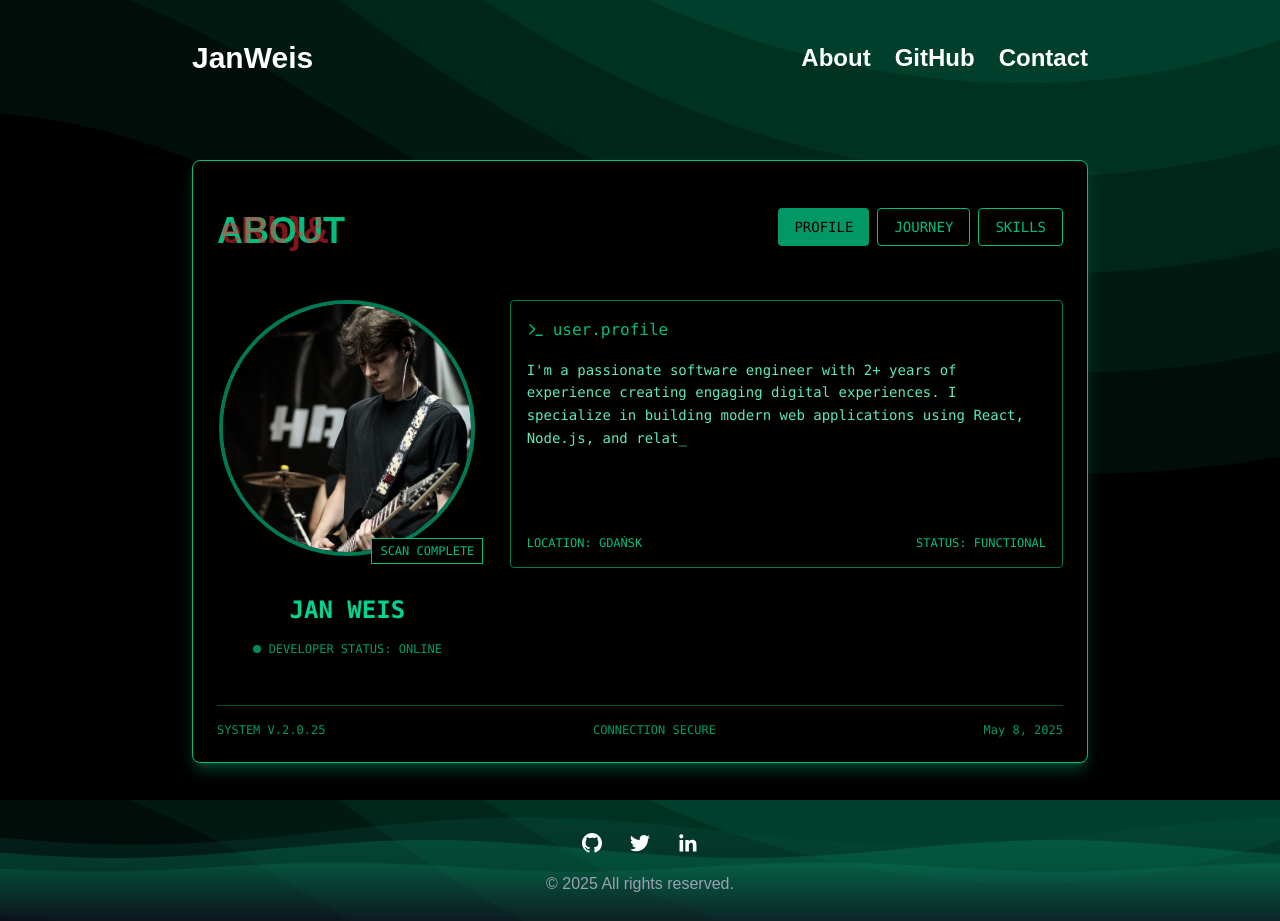
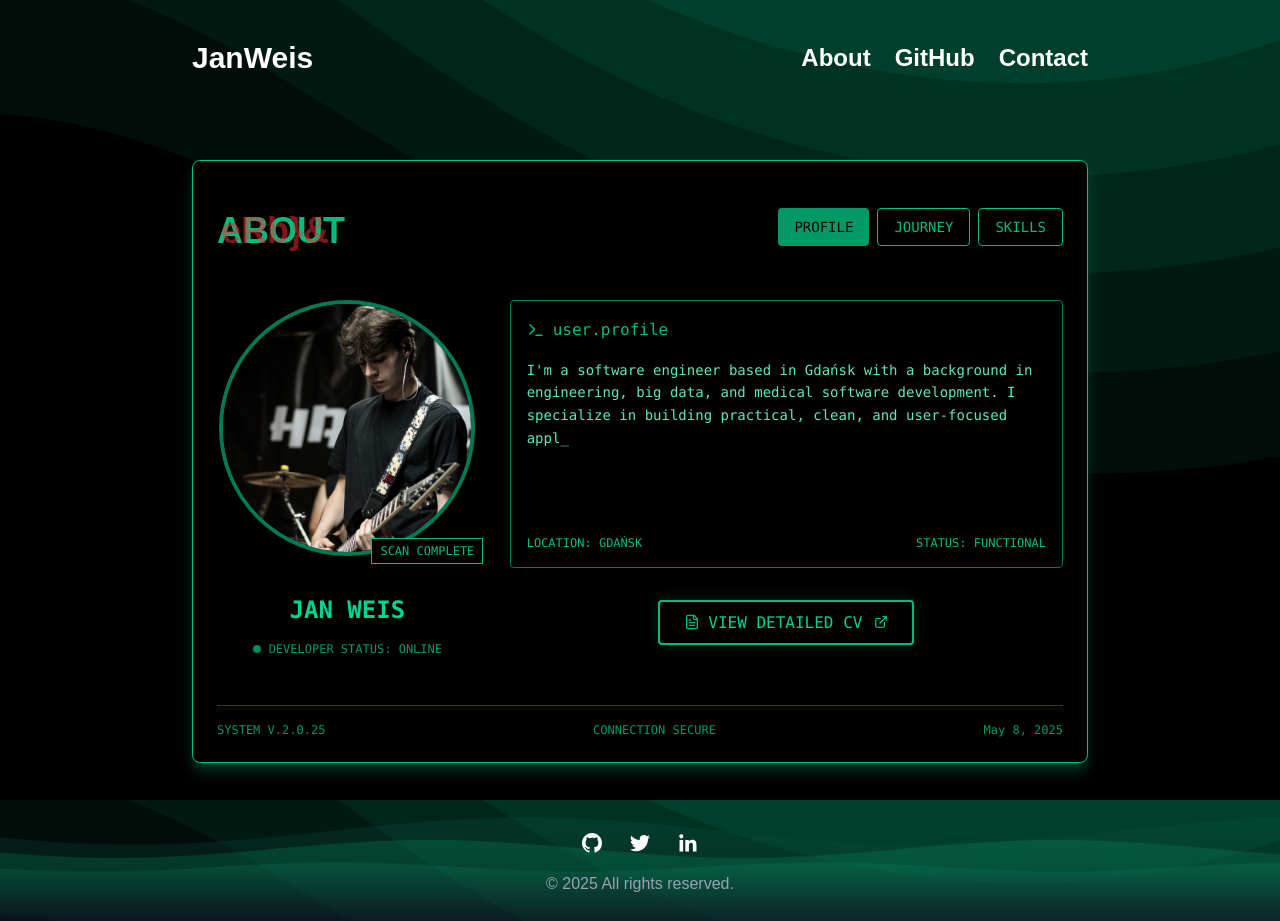
Before and after one commit to Weisjan/Portfolio-website, a React (Vite) app: page /about in a window 1280 px wide. Built offline with nearby package versions, Linux system fonts and the light colour scheme; a web font is replaced by a local one.

Commit message:
Update About.jsx
Updated content and added cv button

```diff
--- a/src/pages/About.jsx
+++ b/src/pages/About.jsx
@@ -10,6 +10,8 @@ import {
   BookOpen,
   Award,
   GitBranch,
+  FileText,
+  ExternalLink,
 } from "lucide-react";
 
 const About = () => {
@@ -19,8 +21,7 @@ const About = () => {
   const [typeIndex, setTypeIndex] = useState(0);
 
   const fullBio =
-    "I'm a passionate software engineer with 2+ years of experience creating engaging digital experiences. I specialize in building modern web applications using React, Node.js, and related technologies. Based in Gdańsk, I enjoy turning complex problems into simple, beautiful, and intuitive solutions. When I'm not coding, you can find me at rock concerts, playing chess, or experimenting with new recipes.";
-
+    "I'm a software engineer based in Gdańsk with a background in engineering, big data, and medical software development. I specialize in building practical, clean, and user-focused applications using Python, C++, and modern web technologies. I'm especially passionate about machine learning and systems that solve meaningful problems. Outside of work, I play guitar in a band, compete over chessboards, and explore the Japanese language.";
   // Glitch effect
   useEffect(() => {
     const chars =
@@ -73,18 +74,19 @@ const About = () => {
     {
       title: "Early Beginnings",
       description:
-        "Started my journey in web development by creating simple websites and learning the fundamentals of HTML, CSS, and JavaScript.",
+        "Started my journey in web development by building simple websites and learning the basics of HTML, CSS, and JavaScript.",
       icon: <Code className="text-emerald-400" />,
     },
     {
-      title: "Computer Science Degree",
+      title: "Academic Foundation",
       description:
-        "Pursued a degree in Automatic control, Robotics and Cybernetics to deepen my understanding of algorithms, data structures, and software engineering principles.",
+        "Completed a Bachelor's in Automatic Control, Cybernetics, and Robotics, followed by a Master's in Informatics and Econometrics with a focus on Big Data and Decision Systems.",
       icon: <BookOpen className="text-emerald-400" />,
     },
     {
-      title: "Professional Career",
-      description: "Gained hands on experience working as a software engineer.",
+      title: "Professional Experience",
+      description:
+        "Worked as a software engineer at Antrez Medical Software, developing, testing, and deploying solutions in Python and C++ for the OpenCare system.",
       icon: <Award className="text-emerald-400" />,
     },
   ];
@@ -102,7 +104,7 @@ const About = () => {
   ];
 
   const softSkills = [
-    { name: "Project Management & Team Leadership", icon: <User /> },
+    { name: "Project Management & Teamwork", icon: <User /> },
     { name: "Problem Solving & Critical Thinking", icon: <Cpu /> },
     { name: "Clear Communication & Documentation", icon: <Network /> },
     { name: "Continuous Learning & Adaptability", icon: <BookOpen /> },
@@ -187,6 +189,26 @@ const About = () => {
                 <div className="mt-4 flex items-center justify-between text-xs text-emerald-500">
                   <div>LOCATION: GDAŃSK</div>
                   <div>STATUS: FUNCTIONAL</div>
+                </div>
+              </div>
+
+              {/* CV Button */}
+              <div className="flex justify-center  rounded">
+                <div className="flex justify-center mt-8">
+                  <a
+                    href="https://janweis-cv.netlify.app"
+                    target="_blank"
+                    rel="noopener noreferrer"
+                    className="group relative flex items-center justify-center"
+                  >
+                    <div className="absolute inset-0 bg-emerald-500 opacity-20 blur-sm rounded group-hover:opacity-30 group-hover:blur-md transition-all duration-300"></div>
+                    <button className="bg-black border-2 border-emerald-500 text-emerald-400 font-mono py-2 px-6 rounded flex items-center gap-2 relative overflow-hidden group-hover:bg-emerald-900 group-hover:bg-opacity-20 transition-all duration-300">
+                      <FileText size={16} className="text-emerald-500" />
+                      <span>VIEW DETAILED CV</span>
+                      <ExternalLink size={14} className="ml-1" />
+                      <div className="absolute bottom-0 left-0 h-0.5 w-full bg-emerald-500 transform scale-x-0 group-hover:scale-x-100 transition-transform duration-300 origin-left"></div>
+                    </button>
+                  </a>
                 </div>
               </div>
             </div>
```
